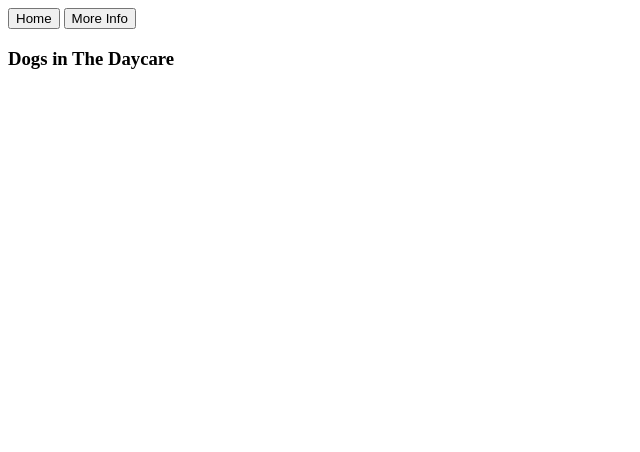
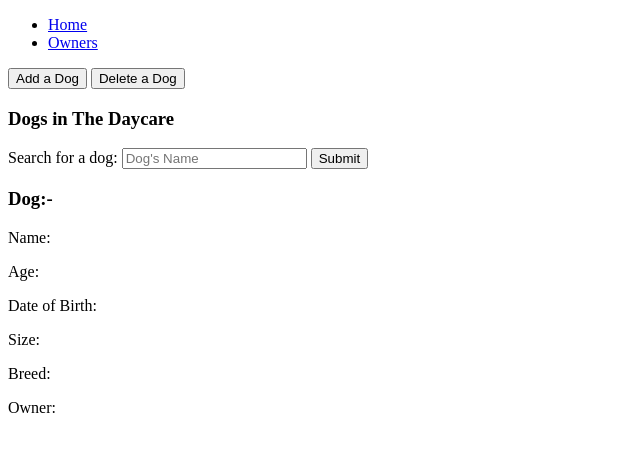
Before and after one commit to chisfy/SQL-Backend-MVC, a website: page client/dogspage.html in a window 1280 px wide. Shown: the whole page, without its empty margins (0-640 px from the left). Drawn offline with Linux system fonts and the light colour scheme; no server answers.

Commit message:
restructuring application

```diff
--- a/client/dogspage.html
+++ b/client/dogspage.html
@@ -6,10 +6,30 @@
     <title>Dog Daycare</title>
 </head>
 <body>
-    <button type="button" id="home-page" name="home-page" onclick="window.location.href='home.html'">Home</button>
-    <button type="button" id="search-dogs" name="get-all-dogs" onclick="window.location.href='searchfordogs.html'">More Info</button>
+    <header>
+        <div class="navbar-container">
+        <nav>
+            <ul>
+                <li><a href="home.html">Home</li></a>
+                <li><a href="owners.html">Owners</li></a>
+            </ul>
+        </nav>
+        </div>
+    </header>
+    <button type="button" id="dog-form-add" name="dog-form-add">Add a Dog</button>
+    <button type="button" id="dog-form-delete" name="dog-form-delete">Delete a Dog</button>
     <h3>Dogs in The Daycare</h3>
     <ul id="dog-list"></ul>
+    <label for="search-name">Search for a dog:</label>
+    <input type="text" id="search-name" name="search-name" placeholder="Dog's Name">
+    <button type="button" id="submit" name="submit">Submit</button>
+    <h3 class="info">Dog:-</h3>
+    <p class="owner-name">Name:</p>
+    <p class="dog-age">Age:</p>
+    <p class="dog-dob">Date of Birth:</p>
+    <p class="dog-size">Size:</p>
+    <p class="dog-breed">Breed:</p>
+    <p class="dog-owner">Owner:</p>
     <script src="index.js"></script>
     <script src="alldogs.js"></script>
 </body>
```
Also changed, not shown: client/home.html (+1 -1 lines), client/owners.html (renamed from client/searchfordogs.html).
